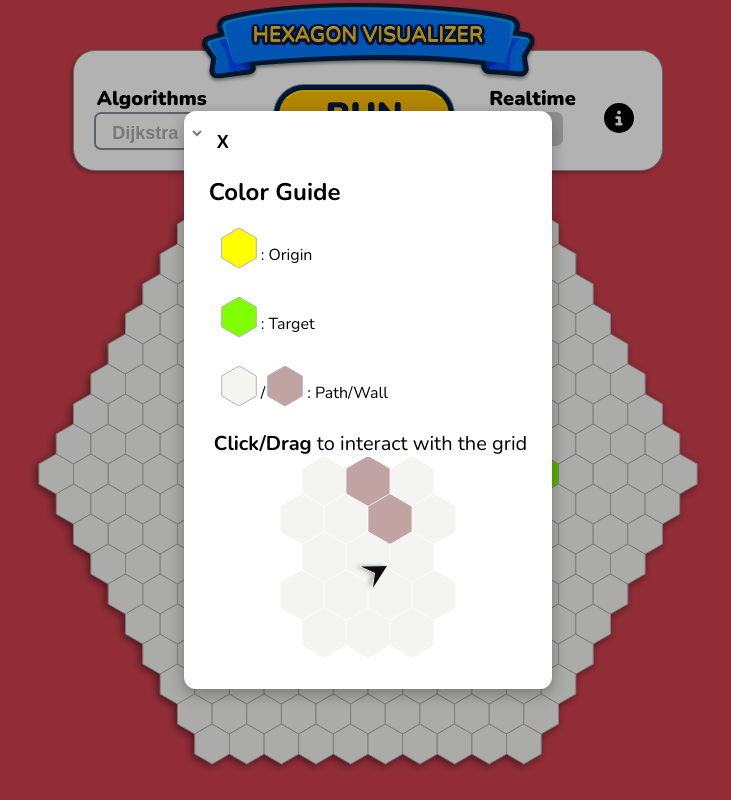
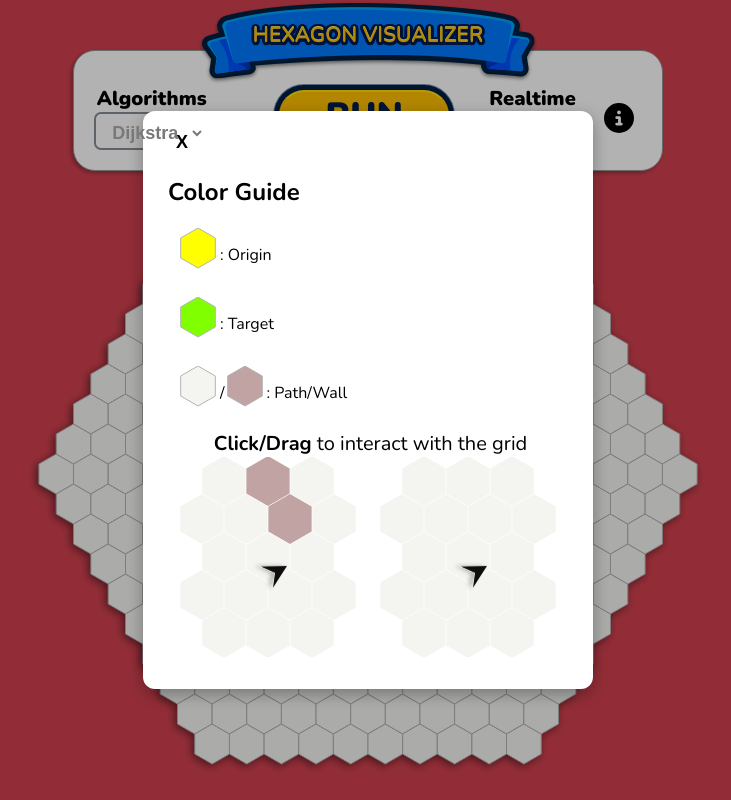
Before and after one commit to tongxuanbao/hexagongrids-visualizer, a React (Create React App) app: page / in a window 1280 px wide. Both pictures are taken after a click on the button 890 px from the left and 119 px from the top of the page. Shown: the whole page, without its empty margins (272-1003 px from the left). Built offline with nearby package versions, Linux system fonts and the light colour scheme.

Commit message:
More animation

```diff
--- a/src/Components/GuideModal/index.jsx
+++ b/src/Components/GuideModal/index.jsx
@@ -4,7 +4,8 @@ import Example from "../../Assets/Example.svg";
 
 const GuideModal = () => {
   return (
-    <div>
+    <div className="guideModal">
+      <div className="createWall">
         <svg
           width="200"
           height="200"
@@ -149,6 +150,152 @@ const GuideModal = () => {
           </defs>
         </svg>
       </div>
+      <div className="moveOrigin">
+        <svg
+          width="200"
+          height="200"
+          viewBox="0 0 200 200"
+          fill="none"
+          xmlns="http://www.w3.org/2000/svg"
+        >
+          <g id="Frame 1" clipPath="url(#clip0_2_2)">
+            <g id="OtherPolygon">
+              <path
+                id="Polygon 2"
+                d="M78 113L99.6506 125.5V150.5L78 163L56.3494 150.5V125.5L78 113Z"
+                fill="#C4C4C4"
+              />
+              <path
+                id="Polygon 4"
+                d="M144 75L165.651 87.5V112.5L144 125L122.349 112.5V87.5L144 75Z"
+                fill="#C4C4C4"
+              />
+              <path
+                id="Polygon 6"
+                d="M78 37L99.6506 49.5V74.5L78 87L56.3494 74.5V49.5L78 37Z"
+                fill="#C4C4C4"
+              />
+              <path
+                id="Polygon 9"
+                d="M34 37L55.6506 49.5V74.5L34 87L12.3494 74.5V49.5L34 37Z"
+                fill="#C4C4C4"
+              />
+              <path
+                id="Polygon 10"
+                d="M56 -1L77.6506 11.5V36.5L56 49L34.3494 36.5V11.5L56 -1Z"
+                fill="#C4C4C4"
+              />
+              <path
+                id="Polygon 11"
+                d="M34 113L55.6506 125.5V150.5L34 163L12.3494 150.5V125.5L34 113Z"
+                fill="#C4C4C4"
+              />
+              <path
+                id="Polygon 12"
+                d="M166 113L187.651 125.5V150.5L166 163L144.349 150.5V125.5L166 113Z"
+                fill="#C4C4C4"
+              />
+              <path
+                id="Polygon 13"
+                d="M166 37L187.651 49.5V74.5L166 87L144.349 74.5V49.5L166 37Z"
+                fill="#C4C4C4"
+              />
+              <path
+                id="Polygon 14"
+                d="M144 -1L165.651 11.5V36.5L144 49L122.349 36.5V11.5L144 -1Z"
+                fill="#C4C4C4"
+              />
+              <path
+                id="Polygon 15"
+                d="M56 151L77.6506 163.5V188.5L56 201L34.3494 188.5V163.5L56 151Z"
+                fill="#C4C4C4"
+              />
+              <path
+                id="Polygon 16"
+                d="M100 151L121.651 163.5V188.5L100 201L78.3494 188.5V163.5L100 151Z"
+                fill="#C4C4C4"
+              />
+              <path
+                id="Polygon 17"
+                d="M144 151L165.651 163.5V188.5L144 201L122.349 188.5V163.5L144 151Z"
+                fill="#C4C4C4"
+              />
+              <path
+                id="Polygon 7"
+                d="M56 75L77.6506 87.5V112.5L56 125L34.3494 112.5V87.5L56 75Z"
+                fill="#C4C4C4"
+              />
+            </g>
+            <path
+              id="Animate4"
+              d="M122 113L143.651 125.5V150.5L122 163L100.349 150.5V125.5L122 113Z"
+              fill="#C4C4C4"
+            />
+            <path
+              id="Animate3"
+              d="M100 75L121.651 87.5V112.5L100 125L78.3494 112.5V87.5L100 75Z"
+              fill="#C4C4C4"
+            />
+            <path
+              id="Animate2"
+              d="M122 37L143.651 49.5V74.5L122 87L100.349 74.5V49.5L122 37Z"
+              fill="#C4C4C4"
+            />
+            <path
+              id="Animate1"
+              d="M100 -1L121.651 11.5V36.5L100 49L78.3494 36.5V11.5L100 -1Z"
+              fill="#C4C4C4"
+            />
+            <g id="Cursor" filter="url(#filter0_d_2_2)">
+              <path
+                d="M177.054 5.93685L198.886 20.0035L183.964 17.9048L177.549 32.3225L177.054 5.93685Z"
+                fill="#0F0C0C"
+              />
+            </g>
+          </g>
+          <defs>
+            <filter
+              id="filter0_d_2_2"
+              x="173.054"
+              y="5.93686"
+              width="29.832"
+              height="34.3856"
+              filterUnits="userSpaceOnUse"
+              colorInterpolationFilters="sRGB"
+            >
+              <feFlood floodOpacity="0" result="BackgroundImageFix" />
+              <feColorMatrix
+                in="SourceAlpha"
+                type="matrix"
+                values="0 0 0 0 0 0 0 0 0 0 0 0 0 0 0 0 0 0 127 0"
+                result="hardAlpha"
+              />
+              <feOffset dy="4" />
+              <feGaussianBlur stdDeviation="2" />
+              <feComposite in2="hardAlpha" operator="out" />
+              <feColorMatrix
+                type="matrix"
+                values="0 0 0 0 0 0 0 0 0 0 0 0 0 0 0 0 0 0 0.25 0"
+              />
+              <feBlend
+                mode="normal"
+                in2="BackgroundImageFix"
+                result="effect1_dropShadow_2_2"
+              />
+              <feBlend
+                mode="normal"
+                in="SourceGraphic"
+                in2="effect1_dropShadow_2_2"
+                result="shape"
+              />
+            </filter>
+            <clipPath id="clip0_2_2">
+              <rect width="200" height="200" fill="white" />
+            </clipPath>
+          </defs>
+        </svg>
+      </div>
+    </div>
   );
 };
 
--- a/src/Styles/Example.css
+++ b/src/Styles/Example.css
@@ -1,26 +1,54 @@
-#Animate1 {
+.createWall #Animate1 {
   animation-name: changeColor1;
   animation-duration: 2s;
   animation-iteration-count: infinite;
   fill: hsl(60, 10%, 95%);
 }
 
-#Animate2 {
+.createWall #Animate2 {
   animation-name: changeColor2;
   animation-duration: 2s;
   animation-iteration-count: infinite;
   fill: hsl(60, 10%, 95%);
 }
 
-#Animate3 {
+.createWall #Animate3 {
   animation-name: changeColor3;
   animation-duration: 2s;
   animation-iteration-count: infinite;
   fill: hsl(60, 10%, 95%);
 }
 
-#Animate4 {
+.createWall #Animate4 {
   animation-name: changeColor4;
+  animation-duration: 2s;
+  animation-iteration-count: infinite;
+  fill: hsl(60, 10%, 95%);
+}
+
+.moveOrigin #Animate1 {
+  animation-name: changeColor5;
+  animation-duration: 2s;
+  animation-iteration-count: infinite;
+  fill: hsl(60, 10%, 95%);
+}
+
+.moveOrigin #Animate2 {
+  animation-name: changeColor6;
+  animation-duration: 2s;
+  animation-iteration-count: infinite;
+  fill: hsl(60, 10%, 95%);
+}
+
+.moveOrigin #Animate3 {
+  animation-name: changeColor7;
+  animation-duration: 2s;
+  animation-iteration-count: infinite;
+  fill: hsl(60, 10%, 95%);
+}
+
+.moveOrigin #Animate4 {
+  animation-name: changeColor8;
   animation-duration: 2s;
   animation-iteration-count: infinite;
   fill: hsl(60, 10%, 95%);
@@ -38,6 +66,10 @@
   /* offset-path: path("M -100,50 C20,100 200,0 200,100"); */
   offset-path: path("M 125 -150 L 125 -30");
   /* transform: translate(-50px, 130px);M-65,20 */
+}
+
+.guideModal {
+  display: flex;
 }
 
 @keyframes dragging {
@@ -111,3 +143,66 @@
     fill: hsl(0, 20%, 70%);
   }
 }
+
+@keyframes changeColor5 {
+  0% {
+    fill: hsl(90, 100%, 50%);
+  }
+  10% {
+    fill: hsl(90, 100%, 50%);
+  }
+  11% {
+    fill: hsl(60, 10%, 95%);
+  }
+}
+
+@keyframes changeColor6 {
+  0% {
+    fill: hsl(60, 10%, 95%);
+  }
+  11% {
+    fill: hsl(60, 10%, 95%);
+  }
+  12% {
+    fill: hsl(90, 100%, 50%);
+  }
+  39% {
+    fill: hsl(90, 100%, 50%);
+  }
+  40% {
+    fill: hsl(60, 10%, 95%);
+  }
+}
+
+@keyframes changeColor7 {
+  0% {
+    fill: hsl(60, 10%, 95%);
+  }
+  40% {
+    fill: hsl(60, 10%, 95%);
+  }
+  41% {
+    fill: hsl(90, 100%, 50%);
+  }
+  54% {
+    fill: hsl(90, 100%, 50%);
+  }
+  55% {
+    fill: hsl(60, 10%, 95%);
+  }
+}
+
+@keyframes changeColor8 {
+  0% {
+    fill: hsl(60, 10%, 95%);
+  }
+  53% {
+    fill: hsl(60, 10%, 95%);
+  }
+  54% {
+    fill: hsl(90, 100%, 50%);
+  }
+  100% {
+    fill: hsl(90, 100%, 50%);
+  }
+}
```
Lines whose indentation alone changed are shown as unchanged.
